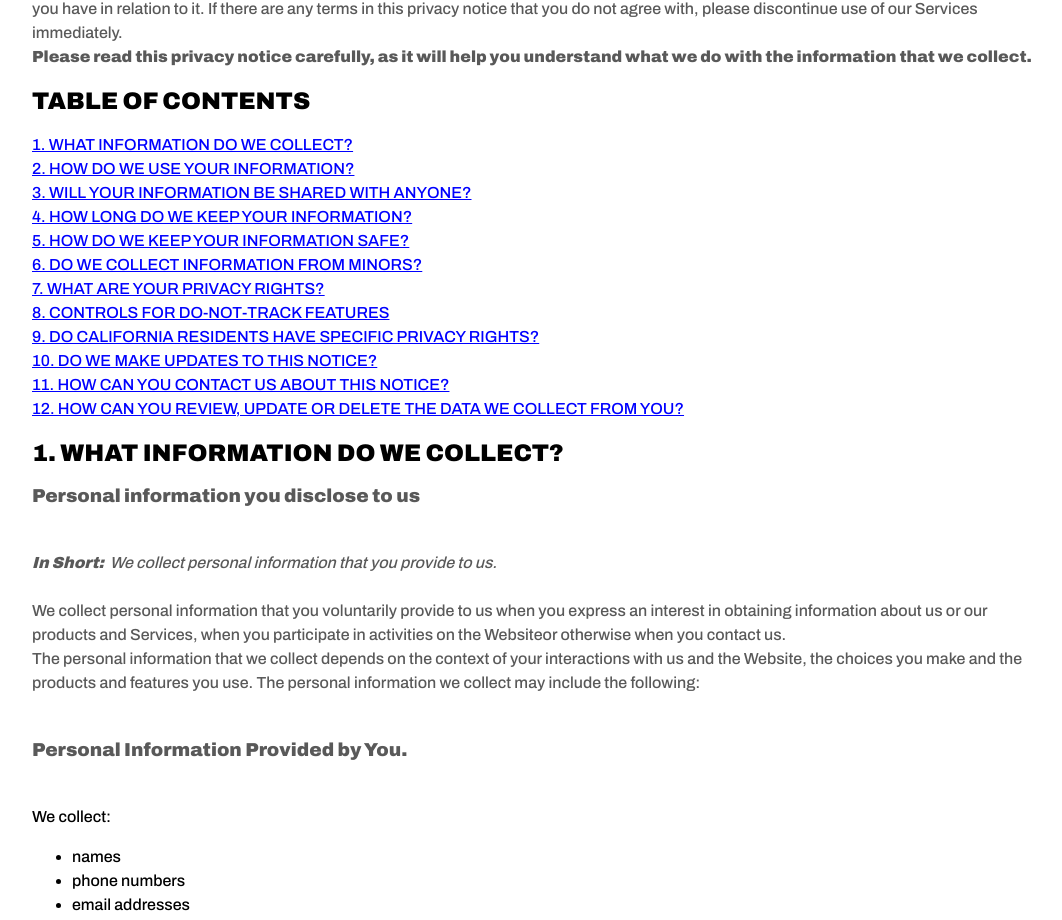
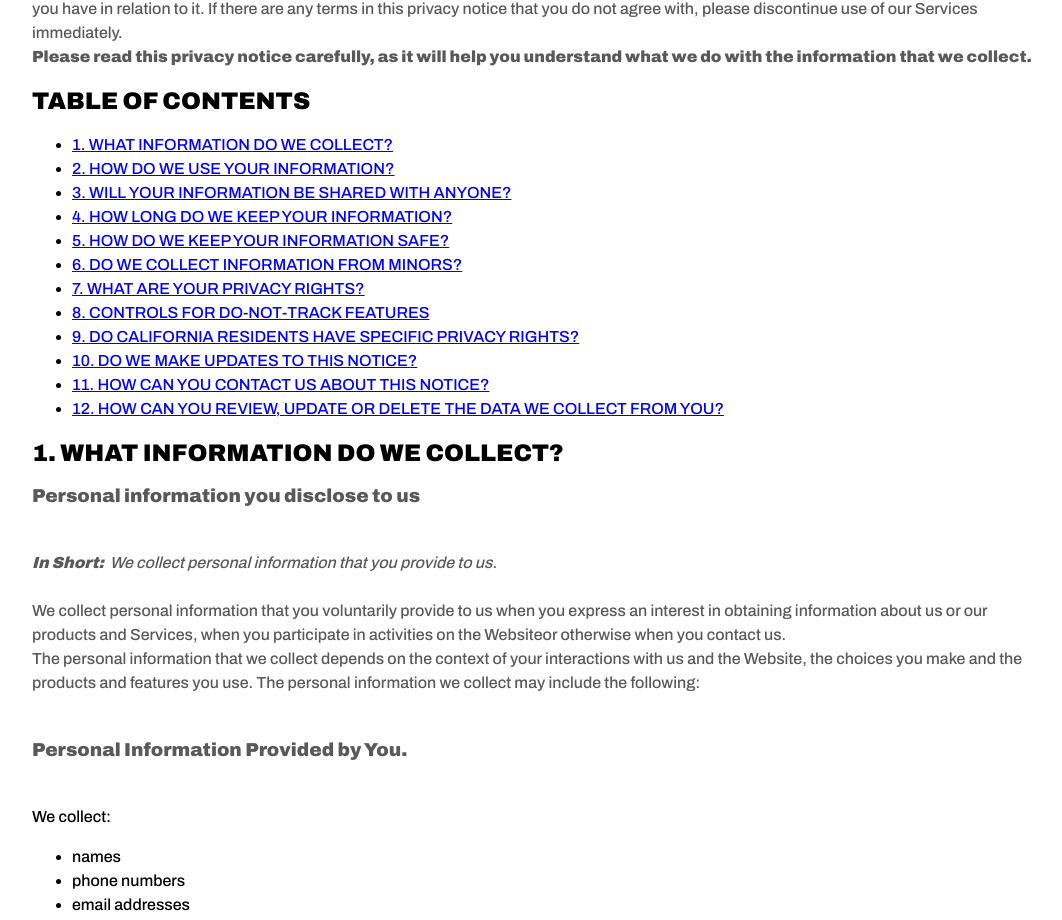
Before and after one commit to a11ysolutions/website, a React (Create React App) app: page /privacy-policy in a window 1280 px wide. Shown: the part 1071-1991 px from the top of the page, without its empty margins (98-1160 px from the left). Built offline with nearby package versions, Linux system fonts and the light colour scheme.

Commit message:
fix: add <ul> and <li> tags in Table of Contents

```diff
--- a/src/Components/PrivacyPolicy/PrivacyPolicy.js
+++ b/src/Components/PrivacyPolicy/PrivacyPolicy.js
@@ -17,7 +17,6 @@ function PrivacyPolicy() {
             ]}
             buttonText="Get a free consultation"
             className="privacy-policy-presentation-sign"
-
           />
         </div>
         <div className="privacy-policy-ilustration-container">
@@ -214,7 +213,8 @@ function PrivacyPolicy() {
           <div>
             <span></span>
           </div>
-          <div>
+          <ul>
+            <li>
               <span>
                 <span>
                   <a href="#infocollect" data-custom-class="link">
@@ -222,8 +222,8 @@ function PrivacyPolicy() {
                   </a>
                 </span>
               </span>
-          </div>
-          <div>
+            </li>
+            <li>
               <span>
                 <span>
                   <a href="#infouse" data-custom-class="link">
@@ -231,8 +231,8 @@ function PrivacyPolicy() {
                   </a>
                 </span>
               </span>
-          </div>
-          <div>
+            </li>
+            <li>
               <span>
                 <span>
                   <span>
@@ -242,8 +242,8 @@ function PrivacyPolicy() {
                   </span>
                 </span>
               </span>
-          </div>
-          <div>
+            </li>
+            <li>
               <span>
                 <span>
                   <a href="#inforetain" data-custom-class="link">
@@ -251,8 +251,8 @@ function PrivacyPolicy() {
                   </a>
                 </span>
               </span>
-          </div>
-          <div>
+            </li>
+            <li>
               <span>
                 <span>
                   <a href="#infosafe" data-custom-class="link">
@@ -260,8 +260,8 @@ function PrivacyPolicy() {
                   </a>
                 </span>
               </span>
-          </div>
-          <div>
+            </li>
+            <li>
               <span>
                 <span>
                   <a href="#infominors" data-custom-class="link">
@@ -269,8 +269,8 @@ function PrivacyPolicy() {
                   </a>
                 </span>
               </span>
-          </div>
-          <div>
+            </li>
+            <li>
               <span>
                 <span>
                   <a href="#privacyrights" data-custom-class="link">
@@ -278,39 +278,40 @@ function PrivacyPolicy() {
                   </a>
                 </span>
               </span>
-          </div>
-          <div>
+            </li>
+            <li>
               <span>
                 <a href="#DNT" data-custom-class="link">
                   8. CONTROLS FOR DO-NOT-TRACK FEATURES
                 </a>
               </span>
-          </div>
-          <div>
+            </li>
+            <li>
               <span>
                 <a href="#caresidents" data-custom-class="link">
                   9. DO CALIFORNIA RESIDENTS HAVE SPECIFIC PRIVACY RIGHTS?
                 </a>
               </span>
-          </div>
-          <div>
+            </li>
+            <li>
               <span>
                 <a href="#policyupdates" data-custom-class="link">
                   10. DO WE MAKE UPDATES TO THIS NOTICE?
                 </a>
               </span>
-          </div>
-          <div>
+            </li>
+            <li>
               <a href="#contact" data-custom-class="link">
                 11. HOW CAN YOU CONTACT US ABOUT THIS NOTICE?
               </a>
-          </div>
-          <div>
+            </li>
+            <li>
               <a href="#request" data-custom-class="link">
-              12. HOW CAN YOU REVIEW, UPDATE OR DELETE THE DATA WE COLLECT FROM
-              YOU?
-            </a>
-          </div>
+                12. HOW CAN YOU REVIEW, UPDATE OR DELETE THE DATA WE COLLECT
+                FROM YOU?
+              </a>
+            </li>
+          </ul>
           <div></div>
           <h2 id="infocollect">1. WHAT INFORMATION DO WE COLLECT?</h2>
           <div>
@@ -653,8 +654,8 @@ function PrivacyPolicy() {
                                       </strong>
                                     </span>
                                     <span data-custom-class="body_text">
-                                      We may use your information to develop
-                                     and display personalized content and
+                                      We may use your information to develop and
+                                      display personalized content and
                                       advertising (and work with third parties
                                       who do so) tailored to your interests
                                       and/or location and to measure its
@@ -1273,7 +1274,6 @@ function PrivacyPolicy() {
                                   privacy notice.
                                 </span>
                               </span>
-
                             </span>
                           </div>
                           <div></div>
```
Lines whose indentation alone changed are shown as unchanged.
